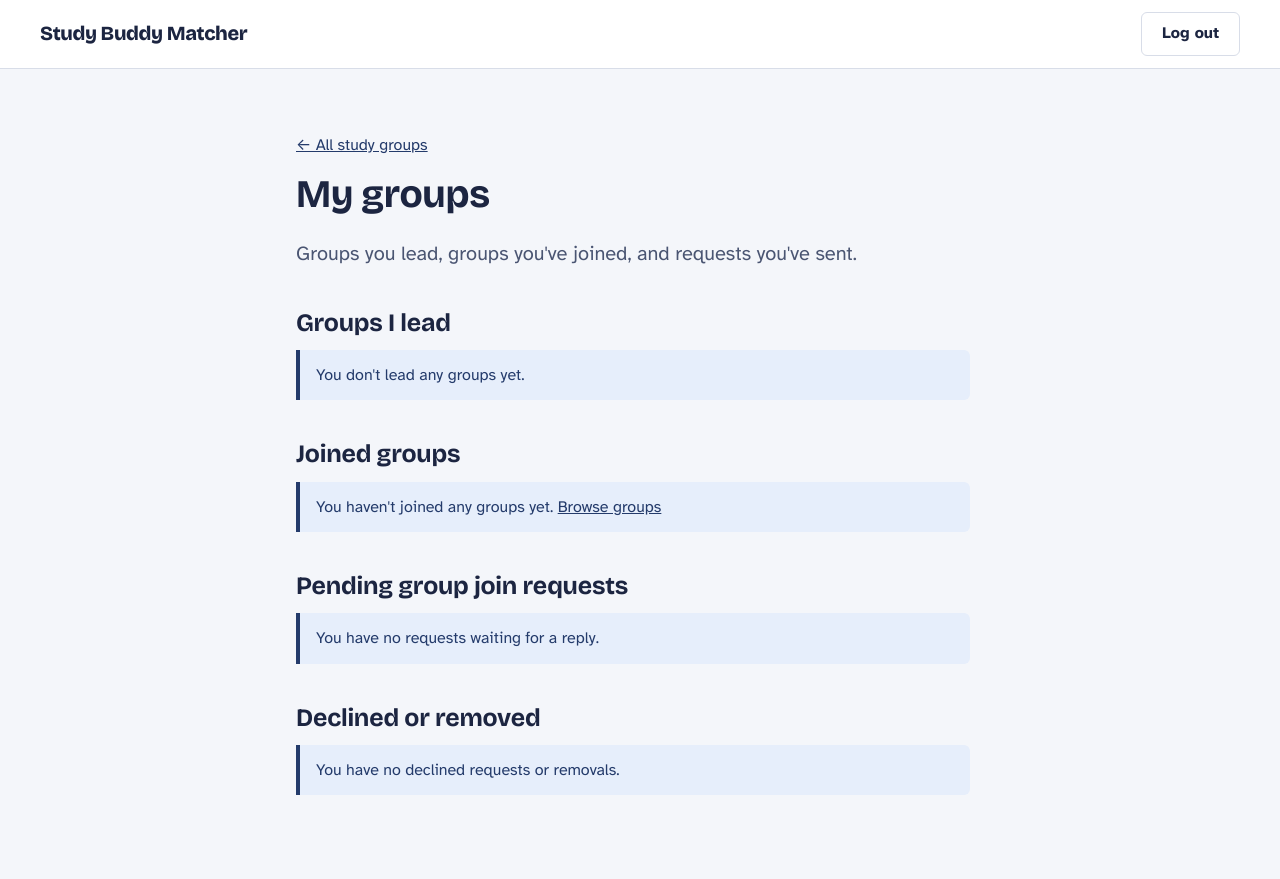
After one commit to bryanlimwh/IS442-OOP-G2T5, a Spring app: template studybuddy/src/main/resources/templates/studygroup/my-groups.html in a window 1280 px wide. The commit adds this page. Run offline with Thymeleaf, Linux system fonts and the light colour scheme; the template is opened without the code that fills it, so the values that code supplies are empty; some of the project's set-up classes (security, data sources, template engines, error pages and the like) are left out, and stand-ins take their place.

Commit message:
Add "My groups" page

```diff
--- a/studybuddy/src/main/java/com/studybuddy/repository/GroupMembershipRepository.java
+++ b/studybuddy/src/main/java/com/studybuddy/repository/GroupMembershipRepository.java
@@ -1,5 +1,6 @@
 package com.studybuddy.repository;
 
+import java.util.Collection;
 import java.util.List;
 
 import org.springframework.data.jpa.repository.JpaRepository;
@@ -15,4 +16,7 @@ public interface GroupMembershipRepository extends JpaRepository<GroupMembership
 
     // SELECT * FROM group_membership WHERE student_id = ? AND status = ?
     List<GroupMembership> findByStudentAndStatus(Student student, MembershipStatus status);
+
+    // SELECT * FROM group_membership WHERE student_id = ? AND status IN (?, ...)
+    List<GroupMembership> findByStudentAndStatusIn(Student student, Collection<MembershipStatus> statuses);
 }
--- a/studybuddy/src/main/resources/static/css/style.css
+++ b/studybuddy/src/main/resources/static/css/style.css
@@ -804,8 +804,31 @@ a {
     flex-shrink: 0;
 }
 
+/* On a group opened from My groups: "← My groups" on the left, "← All study groups" on the right */
+.back-links {
+    display: flex;
+    flex-wrap: wrap;
+    gap: 0.5rem 1.5rem;
+    justify-content: space-between;
+    max-width: none; /* p is capped at 65ch; let the links reach the page's right edge */
+}
+
+/* A line under a card's footer, e.g. "The group is full right now..." on a pending request */
+.group-card-note {
+    margin: 0.75rem 0 0;
+}
+
+/* My groups page: one section per kind of link, with a heading smaller than the page title */
+.my-groups-section {
+    margin-top: 2.5rem;
+}
+
+.my-groups-section h2 {
+    font-size: var(--text-lg);
+}
+
 /*
- * Labels on a Browse card: whether the group is full, and how the student is linked to it. Each
+ * Labels on a group card: whether the group is full or closed, and how the student is linked to it. Each
  * is a highlighter mark (the same uneven corners as the score bars). Colours reuse the theme's
  * meanings: yellow is "you", green is "you and them overlap", blue is a status like the info
  * message, grey is past and inactive, and red is full, like the full member-count pill.
@@ -840,6 +863,7 @@ a {
 
 .status-label-rejected,
 .status-label-removed,
+.status-label-closed,
 .status-label-inactive {
     background-color: var(--paper);
     color: var(--ink-soft);
--- a/studybuddy/src/main/resources/templates/fragments/member-count.html
+++ b/studybuddy/src/main/resources/templates/fragments/member-count.html
@@ -4,7 +4,7 @@
     A study group's member count, e.g. "2/4 members". A green dot means there's room;
     a full group's count sits on a red pill instead, so it stands out without the word "full".
     Usage: <span th:replace="~{fragments/member-count :: memberCount(${group})}"></span>
-    group is a StudyGroupSummary.
+    group is a StudyGroupSummary or a GroupRequestSummary (both have memberCount, maxSize and full()).
 -->
 <span th:fragment="memberCount(group)" class="member-count"
       th:classappend="${group.full()} ? 'member-count-full' : 'member-count-space'"
--- a/studybuddy/src/main/resources/templates/studygroup/browse.html
+++ b/studybuddy/src/main/resources/templates/studygroup/browse.html
@@ -8,6 +8,7 @@
         <p><a th:href="@{/home}">&larr; Home</a></p>
         <h1>Study groups</h1>
         <p class="lead">Study together with students taking your courses.</p>
+        <p><a class="button button-primary" th:href="@{/groups/mine}">My groups</a></p>
 
         <p class="message error" role="alert" th:if="${error}" th:text="${error}">Error</p>
 
--- /dev/null
+++ b/studybuddy/src/main/resources/templates/studygroup/my-groups.html
@@ -0,0 +1,131 @@
+<!DOCTYPE html>
+<html lang="en" xmlns:th="http://www.thymeleaf.org">
+<head th:replace="~{fragments/head :: head('My groups')}"></head>
+<body>
+    <header th:replace="~{fragments/header :: header}"></header>
+
+    <main class="page">
+        <p><a th:href="@{/groups}">&larr; All study groups</a></p>
+        <h1>My groups</h1>
+        <p class="lead">Groups you lead, groups you've joined, and requests you've sent.</p>
+
+        <!--
+            Each section's heading says how the student is linked, so the Browse labels ("You lead", "Joined")
+            aren't repeated. Every View link adds from=mine, so the group's page also offers a way back here.
+        -->
+        <section class="my-groups-section" aria-labelledby="groups-led-heading">
+            <h2 id="groups-led-heading">Groups I lead</h2>
+            <p class="message info" th:if="${#lists.isEmpty(groupsLed)}">You don't lead any groups yet.</p>
+            <ul class="group-list" th:unless="${#lists.isEmpty(groupsLed)}">
+                <li class="group-card" th:each="group : ${groupsLed}">
+                    <div class="group-card-header">
+                        <div>
+                            <h3 class="group-name" th:text="${group.name}">IS442 OOP Exam Prep</h3>
+                            <p class="muted" th:text="|${group.courseCode} ${group.courseName}|">IS442 Object Oriented Programming</p>
+                        </div>
+                        <span th:replace="~{fragments/member-count :: memberCount(${group})}"></span>
+                    </div>
+                    <div class="group-card-footer">
+                        <!-- The waiting count becomes a link to Manage members in step 4d -->
+                        <p class="group-facts" th:if="${group.pendingRequestCount > 0}">
+                            <span aria-hidden="true">🔔</span>
+                            <span th:text="${group.requestsWaiting()}">2 requests waiting</span>
+                        </p>
+                        <p class="group-facts" th:unless="${group.pendingRequestCount > 0}">No requests waiting</p>
+                        <div class="group-card-actions">
+                            <span class="status-label status-label-full" th:if="${group.active and group.full()}">Full</span>
+                            <span class="status-label status-label-closed" th:unless="${group.active}">Closed</span>
+                            <a class="button button-quiet" th:href="@{/groups/{id}(id=${group.groupId}, from='mine')}"
+                               th:attr="aria-label=|View ${group.name}|">View</a>
+                        </div>
+                    </div>
+                </li>
+            </ul>
+        </section>
+
+        <section class="my-groups-section" aria-labelledby="groups-joined-heading">
+            <h2 id="groups-joined-heading">Joined groups</h2>
+            <p class="message info" th:if="${#lists.isEmpty(groupsJoined)}">
+                You haven't joined any groups yet. <a th:href="@{/groups}">Browse groups</a>
+            </p>
+            <ul class="group-list" th:unless="${#lists.isEmpty(groupsJoined)}">
+                <li class="group-card" th:each="group : ${groupsJoined}">
+                    <div class="group-card-header">
+                        <div>
+                            <h3 class="group-name" th:text="${group.name}">CS201 DSA Problem Solvers</h3>
+                            <p class="muted" th:text="|${group.courseCode} ${group.courseName}|">CS201 Data Structures and Algorithms</p>
+                        </div>
+                        <span th:replace="~{fragments/member-count :: memberCount(${group})}"></span>
+                    </div>
+                    <div class="group-card-footer">
+                        <p class="group-facts" th:text="|Led by ${group.leaderName}|">Led by Ben Koh</p>
+                        <div class="group-card-actions">
+                            <span class="status-label status-label-full" th:if="${group.active and group.full()}">Full</span>
+                            <span class="status-label status-label-closed" th:unless="${group.active}">Closed</span>
+                            <a class="button button-quiet" th:href="@{/groups/{id}(id=${group.groupId}, from='mine')}"
+                               th:attr="aria-label=|View ${group.name}|">View</a>
+                        </div>
+                    </div>
+                </li>
+            </ul>
+        </section>
+
+        <section class="my-groups-section" aria-labelledby="pending-requests-heading">
+            <h2 id="pending-requests-heading">Pending group join requests</h2>
+            <p class="message info" th:if="${#lists.isEmpty(pendingRequests)}">You have no requests waiting for a reply.</p>
+            <ul class="group-list" th:unless="${#lists.isEmpty(pendingRequests)}">
+                <li class="group-card" th:each="request : ${pendingRequests}">
+                    <div class="group-card-header">
+                        <div>
+                            <h3 class="group-name" th:text="${request.groupName}">IS111 Python Basics</h3>
+                            <p class="muted" th:text="|${request.courseCode} ${request.courseName}|">IS111 Introduction to Programming</p>
+                        </div>
+                        <span th:replace="~{fragments/member-count :: memberCount(${request})}"></span>
+                    </div>
+                    <div class="group-card-footer">
+                        <p class="group-facts" th:text="|Sent on ${request.requestedOn()}|">Sent on 9 Oct 2026, 19:05</p>
+                        <div class="group-card-actions">
+                            <span class="status-label status-label-full" th:if="${request.full()}">Full</span>
+                            <a class="button button-quiet" th:href="@{/groups/{id}(id=${request.groupId}, from='mine')}"
+                               th:attr="aria-label=|View ${request.groupName}|">View</a>
+                        </div>
+                    </div>
+                    <!-- A full group keeps requests pending (a waiting list), so say the student can still get in -->
+                    <p class="muted group-card-note" th:if="${request.full()}">
+                        The group is full right now. The leader can still accept you if a place opens up.
+                    </p>
+                </li>
+            </ul>
+        </section>
+
+        <!-- Only open groups: the service leaves out closed ones, since there's nothing left to do about them -->
+        <section class="my-groups-section" aria-labelledby="past-requests-heading">
+            <h2 id="past-requests-heading">Declined or removed</h2>
+            <p class="message info" th:if="${#lists.isEmpty(pastRequests)}">You have no declined requests or removals.</p>
+            <ul class="group-list" th:unless="${#lists.isEmpty(pastRequests)}">
+                <li class="group-card" th:each="request : ${pastRequests}">
+                    <div class="group-card-header">
+                        <div>
+                            <h3 class="group-name" th:text="${request.groupName}">IS216 Web App Project Team</h3>
+                            <p class="muted" th:text="|${request.courseCode} ${request.courseName}|">IS216 Web Application Development II</p>
+                        </div>
+                        <span th:replace="~{fragments/member-count :: memberCount(${request})}"></span>
+                    </div>
+                    <div class="group-card-footer">
+                        <!-- No date for a removal: the system only records when the student was accepted -->
+                        <p class="group-facts"
+                           th:text="${request.removed()} ? 'Removed from the group' : |Declined on ${request.respondedOn()}|">
+                            Declined on 9 Oct 2026, 19:05
+                        </p>
+                        <div class="group-card-actions">
+                            <span class="status-label status-label-full" th:if="${request.full()}">Full</span>
+                            <a class="button button-quiet" th:href="@{/groups/{id}(id=${request.groupId}, from='mine')}"
+                               th:attr="aria-label=|View ${request.groupName}|">View</a>
+                        </div>
+                    </div>
+                </li>
+            </ul>
+        </section>
+    </main>
+</body>
+</html>
```
Also changed, not shown: studybuddy/src/main/java/com/studybuddy/controller/GroupMembershipController.java (+9 -2 lines), studybuddy/src/main/java/com/studybuddy/controller/StudyGroupController.java (+30 -3 lines), studybuddy/src/main/java/com/studybuddy/dto/GroupRequestSummary.java (added, +61 -0 lines), studybuddy/src/main/java/com/studybuddy/dto/StudyGroupSummary.java (+9 -2 lines), studybuddy/src/main/java/com/studybuddy/service/studygroup/GroupMembershipService.java (+54 -1 lines), studybuddy/src/main/java/com/studybuddy/service/studygroup/StudyGroupService.java (+13 -2 lines), studybuddy/src/main/resources/templates/studygroup/details.html (+7 -1 lines).
